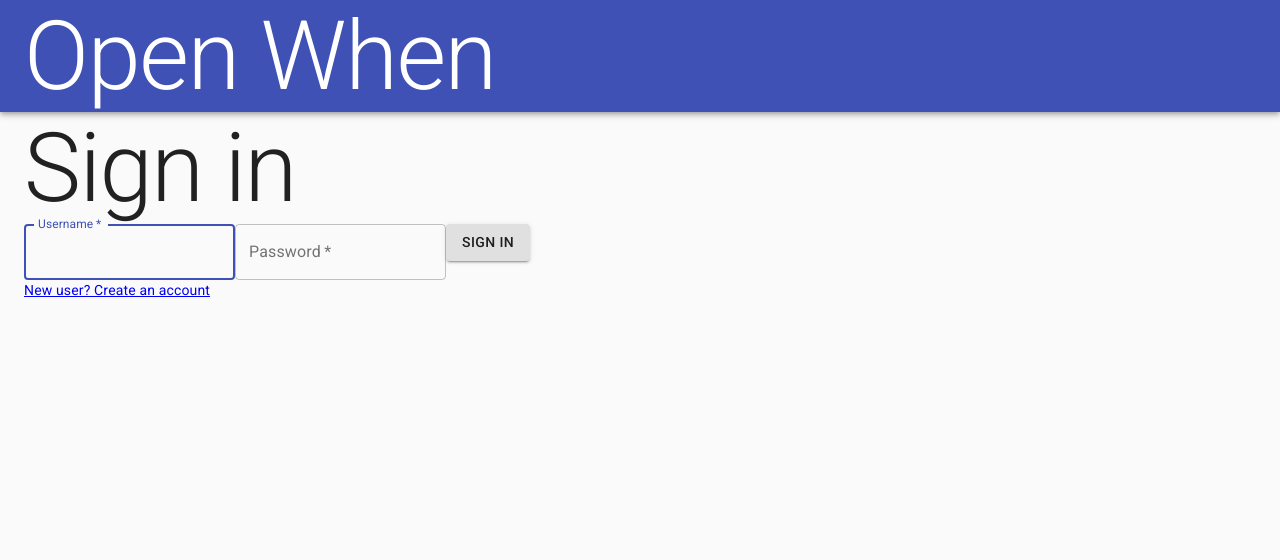
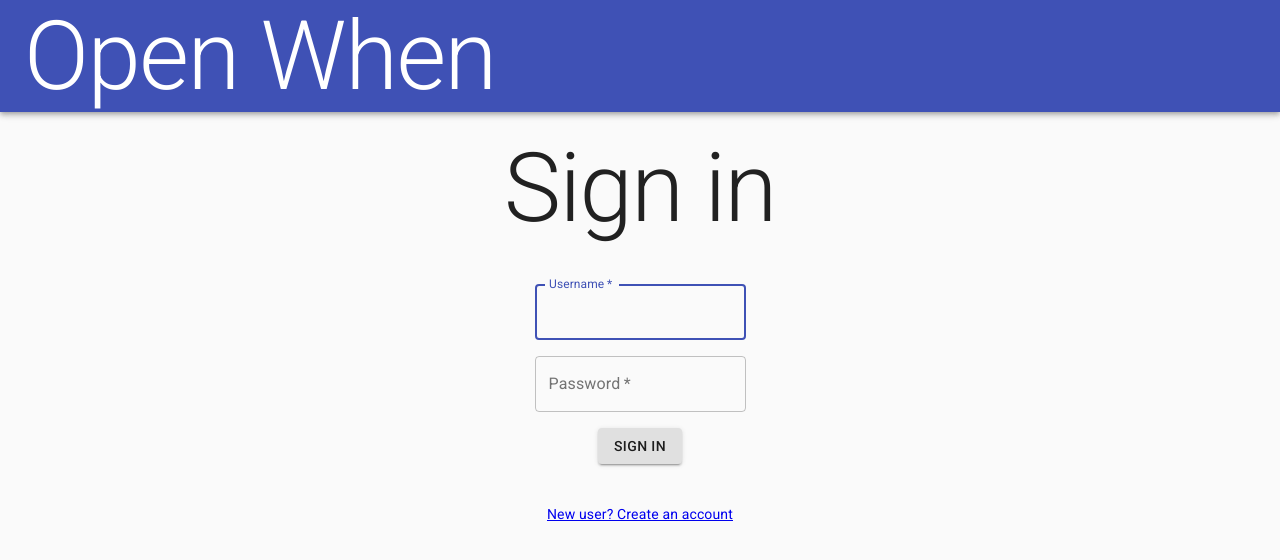
Before and after one commit to darrylforbes/open-when, a React (Create React App) app in the folder frontend/: page /signin in a window 1280 px wide. Shown: the top 560 px of the page. Built offline with nearby package versions, Linux system fonts and the light colour scheme.

Commit message:
Add styles to forms

```diff
--- a/frontend/src/components/MessageForm.js
+++ b/frontend/src/components/MessageForm.js
@@ -2,17 +2,46 @@ import { useState } from 'react';
 import {
   Box,
   Button,
+  makeStyles,
   TextField,
   Typography
 } from '@material-ui/core';
 import { Link, Redirect } from 'react-router-dom';
 import { apiUrl } from '../utils';
 
+const useStyles = makeStyles({
+  box: {
+    alignItems: 'center',
+    display: 'flex',
+    flexDirection: 'column',
+    margin: 20
+  },
+  button: {
+    width: 90,
+  },
+  buttons: {
+    display: 'flex',
+    justifyContent: 'space-around',
+    width: '100%'
+  },
+  form: {
+    alignItems: 'center',
+    display: 'flex',
+    flexDirection: 'column',
+    height: 300,
+    justifyContent: 'space-between',
+    margin: 20,
+    padding: 20
+  }
+})
+
 const MessageForm = ({ user }) => {
   const [title, setTitle] = useState('')
   const [body, setBody] = useState('')
   const [recipientId, setRecipientId] = useState(null)
   const [isMessageSent, setIsMessageSent] = useState(false);
+
+  const classes = useStyles();
 
   const sendRequest = async (ev) => {
     ev.preventDefault();
@@ -46,10 +75,10 @@ const MessageForm = ({ user }) => {
   }
 
   return (
-    <Box>
+    <Box className={classes.box}>
       {isMessageSent ? <Redirect to='/' /> : null}
       <Typography variant='h1'>Message</Typography>
-      <form>
+      <form className={classes.form}>
         <TextField
           id='title'
           label='Title'
@@ -74,7 +103,9 @@ const MessageForm = ({ user }) => {
           type='number'
           required
         />
+        <Box className={classes.buttons}>
           <Button
+            className={classes.button}
             variant='contained'
             component={ Link }
             to='/'
@@ -82,12 +113,15 @@ const MessageForm = ({ user }) => {
             Cancel
           </Button>
           <Button
+            className={classes.button}
             variant='contained'
+            color='primary'
             type='submit'
             onClick={sendRequest}
           >
             Send
           </Button>
+        </Box>
       </form>
     </Box>
   )
--- a/frontend/src/components/SignIn.js
+++ b/frontend/src/components/SignIn.js
@@ -2,15 +2,36 @@ import { useState } from 'react';
 import {
   Box,
   Button,
+  makeStyles,
   TextField,
   Typography
 } from '@material-ui/core';
 import { Link } from 'react-router-dom';
 import { apiUrl } from '../utils';
 
+const useStyles = makeStyles({
+  box: {
+    alignItems: 'center',
+    display: 'flex',
+    flexDirection: 'column',
+    margin: 20
+  },
+  form: {
+    alignItems: 'center',
+    display: 'flex',
+    flexDirection: 'column',
+    height: 220,
+    justifyContent: 'space-between',
+    margin: 20,
+    padding: 20
+  }
+})
+
 const SignIn = ({ setUser, setToken }) => {
   const [username, setUsername] = useState('');
   const [password, setPassword] = useState('');
+
+  const classes = useStyles();
 
   const sendRequest = async (ev) => {
     ev.preventDefault();
@@ -61,9 +82,9 @@ const SignIn = ({ setUser, setToken }) => {
   }
 
   return (
-    <Box>
+    <Box className={classes.box}>
       <Typography variant='h1'>Sign in</Typography>
-      <form>
+      <form className={classes.form}>
         <TextField
           id='username'
           label='Username'
--- a/frontend/src/components/SignUp.js
+++ b/frontend/src/components/SignUp.js
@@ -2,16 +2,37 @@ import { useState } from 'react';
 import {
   Box,
   Button,
+  makeStyles,
   TextField,
   Typography
 } from '@material-ui/core';
 import { Link } from 'react-router-dom';
 import { apiUrl } from '../utils';
 
+const useStyles = makeStyles({
+  box: {
+    alignItems: 'center',
+    display: 'flex',
+    flexDirection: 'column',
+    margin: 20
+  },
+  form: {
+    alignItems: 'center',
+    display: 'flex',
+    flexDirection: 'column',
+    height: 280,
+    justifyContent: 'space-between',
+    margin: 20,
+    padding: 20
+  }
+})
+
 const SignUp = ({ setUser, setToken }) => {
   const [email, setEmail] = useState('');
   const [username, setUsername] = useState('');
   const [password, setPassword] = useState('');
+
+  const classes = useStyles();
 
   const sendRequest = async (ev) => {
     ev.preventDefault();
@@ -68,9 +89,9 @@ const SignUp = ({ setUser, setToken }) => {
   }
 
   return (
-    <Box>
+    <Box className={classes.box}>
       <Typography variant='h1'>Sign up</Typography>
-      <form>
+      <form className={classes.form}>
         <TextField
           id='email'
           label='Email'
```
Lines whose indentation alone changed are shown as unchanged.
